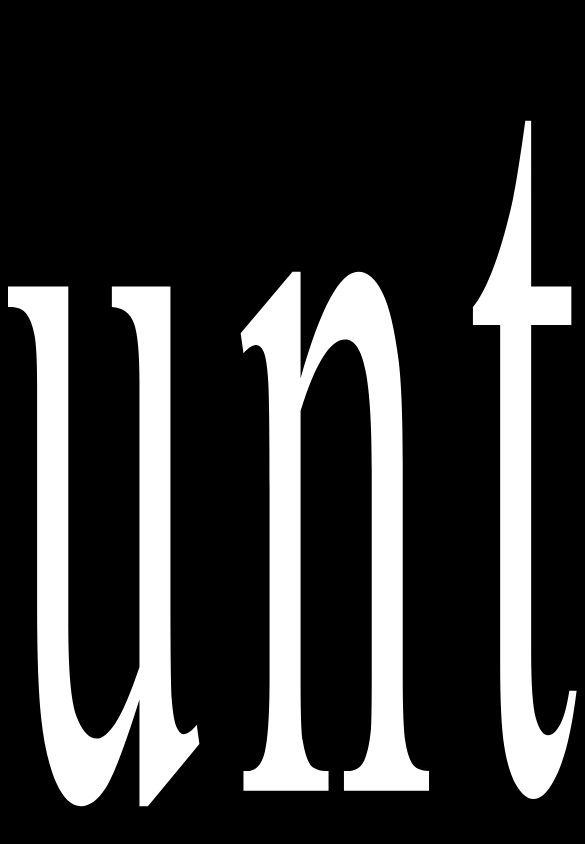
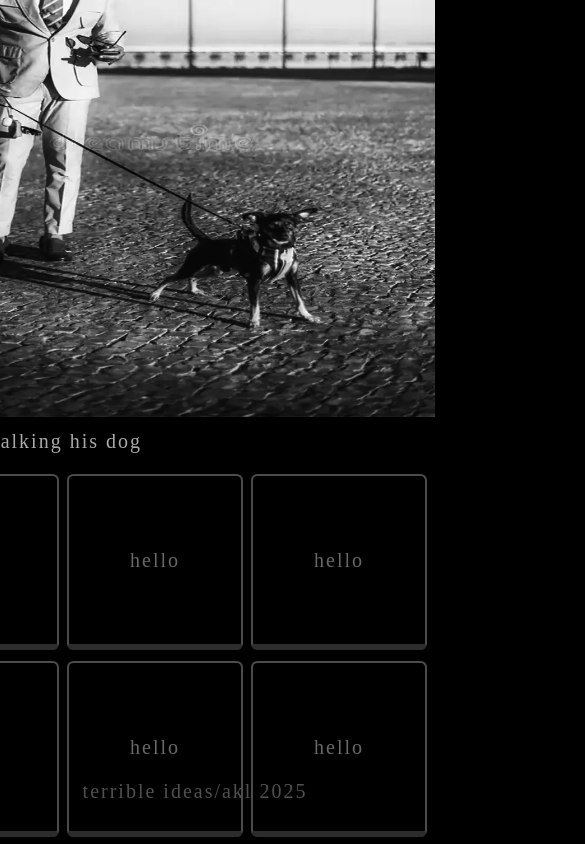
Before and after one commit to yousongsun/terrible-ideas-hackathon-2025, a React (Vite) app in the folder packages/frontend/: page / in a window 390 px wide. Shown: the top 844 px of the page, 585 px wide, since content can reach past the window. Built offline with nearby package versions, Linux system fonts and the light colour scheme.

Commit message:
feat: implemented responsive styles for 1440p

```diff
--- a/packages/frontend/index.html
+++ b/packages/frontend/index.html
@@ -2,7 +2,7 @@
 <html lang="en">
   <head>
     <meta charset="UTF-8" />
-    <link rel="icon" type="image/svg+xml" href="/vite.svg" />
+    <link rel="icon" type="image/svg+xml" href="/icon.svg" />
     <meta name="viewport" content="width=device-width, initial-scale=1.0" />
     <title>untitled(3)</title>
   </head>
--- a/packages/frontend/src/App.tsx
+++ b/packages/frontend/src/App.tsx
@@ -2,19 +2,79 @@ import siteLogo from '/untitled(3).svg';
 import coverImg from '/cover.webp';
 
 function App() {
+  const pads = [
+    {
+      key: 1,
+      name: 'hello',
+    },
+    {
+      key: 2,
+      name: 'hello',
+    },
+    {
+      key: 3,
+      name: 'hello',
+    },
+    {
+      key: 4,
+      name: 'hello',
+    },
+    {
+      key: 5,
+      name: 'hello',
+    },
+    {
+      key: 6,
+      name: 'hello',
+    },
+    {
+      key: 7,
+      name: 'hello',
+    },
+    {
+      key: 8,
+      name: 'hello',
+    },
+    {
+      key: 9,
+      name: 'hello',
+    },
+  ];
   return (
     <>
       <header>
-        <img src={siteLogo} alt="Website Logo" />
+        <div className="inner-header">
+          <a href="/">
+            <img src={siteLogo} alt="Website Logo" className="logo" />
+          </a>
+        </div>
       </header>
-      <section>
-        <img src={coverImg} alt="Picture of well-to-do man walking his dog." />
-        <p className="cover-subtitle">fig.1: man walking his dog</p>
-      </section>
-      <section>
-        <button className="drumpad">hello</button>
-      </section>
-      <footer>terrible ideas/akl 2025</footer>
+      <main>
+        <div className="main-inner">
+          <section className="main-l">
+            <img
+              src={coverImg}
+              alt="Picture of well-to-do man walking his dog."
+              className="cover"
+            />
+            <p className="cover-subtitle">fig.1: man walking his dog</p>
+          </section>
+          <section className="main-r">
+            {pads.map((pad) => (
+              <button className="drumpad">{pad.name}</button>
+            ))}
+          </section>
+        </div>
+      </main>
+      <footer>
+        <a
+          href="https://terriblehack.com/events/akl/"
+          className="footer-link"
+          target="_blank"
+        >
+          terrible ideas/akl 2025
+        </a>
+      </footer>
     </>
   );
 }
--- a/packages/frontend/src/index.css
+++ b/packages/frontend/src/index.css
@@ -1,44 +1,365 @@
+* {
+  /* border: 1px white solid; */
+  text-decoration: none;
+  padding: 0;
+  margin: 0;
+}
+
 body {
   background-color: black;
-}
-
-.cover-subtitle {
-  color: white;
-  font-family: 'Times New Roman', Times, serif;
+  font-family: 'Times New Roman';
   font-size: 1.5rem;
   font-weight: 400;
   letter-spacing: 0.15rem;
 }
 
+header {
+  display: flex;
+  justify-content: center;
+  height: 17.5vh;
+}
+
+.inner-header {
+  width: 110rem;
+  display: flex;
+  align-items: end;
+}
+
+.logo {
+  width: 12rem;
+}
+
+main {
+  align-items: center;
+  display: flex;
+  justify-content: center;
+  height: 70vh;
+}
+
+.main-inner {
+  display: flex;
+  justify-content: center;
+}
+
+.main-l {
+  margin: 0 10rem 0 0;
+  width: 50rem;
+}
+
+.cover {
+  width: 50rem;
+}
+
+.cover-subtitle {
+  color: rgb(170, 170, 170);
+  margin: 1rem 0;
+}
+
+.main-r {
+  align-items: center;
+  display: flex;
+  justify-content: center;
+  width: 50rem;
+  flex-wrap: wrap;
+  height: 50rem;
+}
+
 .drumpad {
-  height: 10rem;
-  width: 10rem;
-  border-radius: 0.3125rem;
+  cursor: pointer;
+  height: 15rem;
+  width: 15rem;
+  border-radius: 0.75rem;
   border-top: 3px solid #4b4b4b;
   border-right: 3px solid #4b4b4b;
-  border-bottom: 9px solid #4b4b4b;
+  border-bottom: 9px solid #2c2c2c;
   border-left: 3px solid #4b4b4b;
   background: #000;
-  color: #4b4b4b;
+  color: #686868;
   font-family: 'Times New Roman', Times, serif;
-  font-size: 1.25rem;
-  letter-spacing: 0.125rem;
+  font-size: 1.5rem;
+  letter-spacing: 0.15rem;
+  margin: 0.5rem;
 }
 
 .drumpad:active {
-  height: calc(10rem - 9px);
-  border-top: 3px solid rgb(207, 77, 77);
-  border-right: 3px solid rgb(207, 77, 77);
-  border-bottom: 3px solid rgb(207, 77, 77);
-  border-left: 3px solid rgb(207, 77, 77);
-  color: rgb(207, 77, 77);
-  margin: 9px 0 0;
+  height: calc(15rem - 6px);
+  border-top: 3px solid rgb(216, 216, 216);
+  border-right: 3px solid rgb(216, 216, 216);
+  border-bottom: 3px solid rgb(216, 216, 216);
+  border-left: 3px solid rgb(216, 216, 216);
+  color: rgb(216, 216, 216);
+  margin: calc(0.5rem + 6px) 0.5rem 0.5rem;
 }
 
 footer {
+  align-items: center;
+  display: flex;
+  justify-content: center;
+  height: 12.5vh;
+}
+
+.footer-link {
   color: #505050;
-  font-family: 'Times New Roman';
-  font-size: 1.5rem;
-  font-weight: 400;
-  letter-spacing: 0.15rem;
+  transition: 0.15s;
 }
+
+.footer-link:hover {
+  color: white;
+}
+
+@media (max-width: 1920px) and (max-height: 1440px) {
+  header {
+    height: 22.5vh;
+  }
+
+  .inner-header {
+    width: 85rem;
+  }
+
+  main {
+    height: 60vh;
+  }
+
+  .main-l {
+    margin: 0 5rem 0 0;
+    width: 40rem;
+  }
+
+  .cover {
+    width: 40rem;
+  }
+
+  .main-r {
+    width: 40rem;
+    height: 40rem;
+  }
+
+  .drumpad {
+    height: 12rem;
+    width: 12rem;
+    border-radius: 0.5rem;
+  }
+
+  .drumpad:active {
+    height: calc(12rem - 6px);
+  }
+
+  footer {
+    height: 17.5vh;
+  }
+}
+
+@media (max-width: 1500px) and (max-height: 1440px) {
+  body {
+    font-size: 1.25rem;
+    letter-spacing: 0.125rem;
+  }
+
+  header {
+    height: 25vh;
+  }
+
+  .inner-header {
+    width: 72.5rem;
+  }
+
+  main {
+    height: 55vh;
+  }
+
+  .main-l {
+    margin: 0 2.5rem 0 0;
+    width: 35rem;
+  }
+
+  .cover {
+    width: 35rem;
+  }
+
+  .main-r {
+    width: 35rem;
+    height: 35rem;
+  }
+
+  .drumpad {
+    height: 10rem;
+    width: 10rem;
+    border-radius: 0.4rem;
+  }
+
+  .drumpad:active {
+    height: calc(10rem - 6px);
+  }
+
+  footer {
+    height: 20vh;
+  }
+}
+
+@media (max-width: 1280px) and (max-height: 1440px) {
+  header {
+    height: 14vh;
+  }
+
+  .inner-header {
+    width: 28rem;
+  }
+
+  main {
+    height: 78vh;
+  }
+
+  .main-inner {
+    flex-direction: column;
+  }
+
+  .main-l {
+    margin: 0 0 0;
+    width: 28rem;
+  }
+
+  .cover {
+    width: 28rem;
+  }
+
+  .main-r {
+    width: 28rem;
+    height: 28rem;
+  }
+
+  .drumpad {
+    height: 8.5rem;
+    width: 8.5rem;
+    border-radius: 0.4rem;
+    font-size: 1.25rem;
+    letter-spacing: 0.125rem;
+    margin: 0.25rem;
+  }
+
+  .drumpad:active {
+    height: calc(8.5rem - 6px);
+    margin: calc(0.25rem + 6px) 0.25rem 0.25rem;
+  }
+
+  footer {
+    height: 8vh;
+  }
+}
+
+@media (max-width: 500px) and (max-height: 1440px) {
+  body {
+    font-size: 1rem;
+    letter-spacing: 0.1rem;
+  }
+
+  header {
+    height: 22vh;
+  }
+
+  .inner-header {
+    width: 22.5rem;
+  }
+
+  main {
+    height: 62vh;
+  }
+
+  .main-l {
+    margin: 0 0 0;
+    width: 22.5rem;
+  }
+
+  .cover {
+    width: 22.5rem;
+  }
+
+  .cover-subtitle {
+    margin: 0.5rem 0 1rem;
+  }
+
+  .main-r {
+    width: 22.5rem;
+    height: 22.5rem;
+  }
+
+  .drumpad {
+    height: 7rem;
+    width: 7rem;
+    border-radius: 0.25rem;
+    font-size: 1.25rem;
+    letter-spacing: 0.125rem;
+    margin: 0.25rem;
+    border-top: 2px solid #4b4b4b;
+    border-right: 2px solid #4b4b4b;
+    border-bottom: 6px solid #2c2c2c;
+    border-left: 2px solid #4b4b4b;
+  }
+
+  .drumpad:active {
+    height: calc(7rem - 6px);
+    margin: calc(0.25rem + 6px) 0.25rem 0.25rem;
+    border-top: 2px solid rgb(216, 216, 216);
+    border-right: 2px solid rgb(216, 216, 216);
+    border-bottom: 2px solid rgb(216, 216, 216);
+    border-left: 2px solid rgb(216, 216, 216);
+  }
+
+  footer {
+    height: 16vh;
+  }
+}
+
+@media (max-width: 1920px) and (max-height: 1080px) {
+  body {
+    font-size: 1.25rem;
+    letter-spacing: 0.125rem;
+  }
+
+  header {
+    height: 17.5vh;
+  }
+
+  .inner-header {
+    width: 75rem;
+  }
+
+  .logo {
+    width: 9rem;
+  }
+
+  main {
+    height: 70vh;
+  }
+
+  .main-l {
+    margin: 0 5rem 0 0;
+    width: 35rem;
+  }
+
+  .cover {
+    width: 35rem;
+  }
+
+  .main-r {
+    width: 35rem;
+    height: 35rem;
+  }
+
+  .drumpad {
+    height: 11rem;
+    width: 11rem;
+    border-radius: 0.4rem;
+    font-size: 1.25rem;
+    letter-spacing: 0.125rem;
+    margin: 0.25rem;
+  }
+
+  .drumpad:active {
+    height: calc(11rem - 6px);
+    margin: calc(0.25rem + 6px) 0.25rem 0.25rem;
+  }
+
+  footer {
+    height: 12.5vh;
+  }
+}
```
Also changed, not shown: packages/frontend/public/icon.svg (added).
